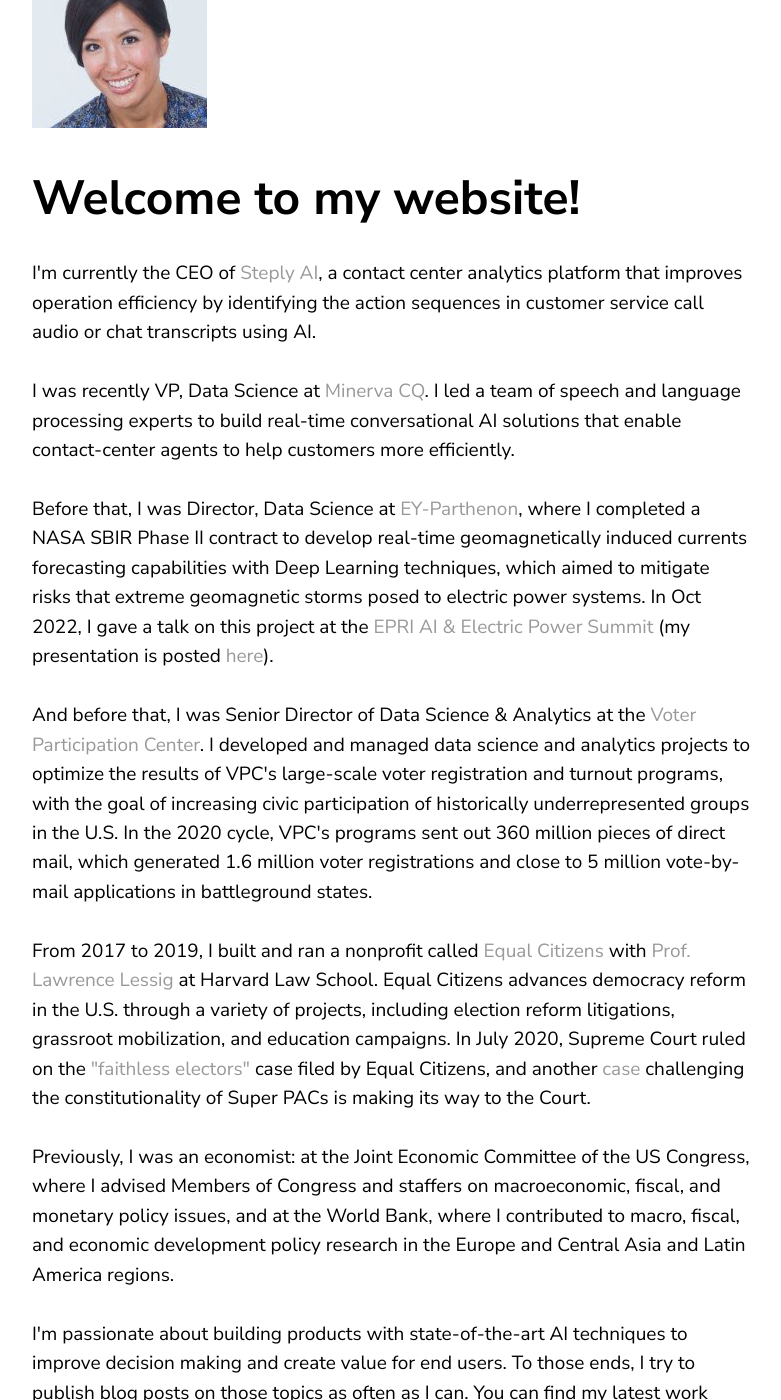
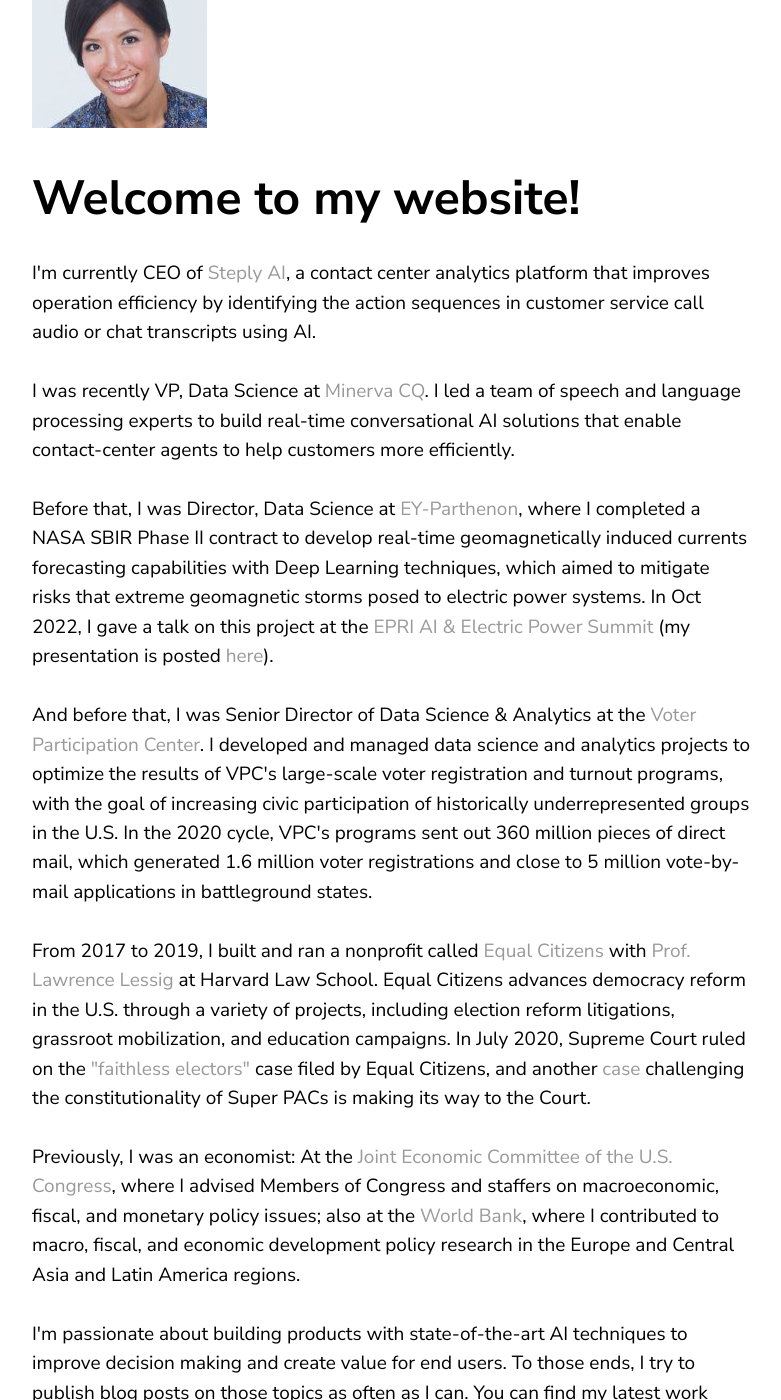
Before and after one commit to phoebetwong/phoebetwong.github.io, a Jekyll site: the page built from about.html, in a window 1280 px wide and 1400 px high, scrolled down 472 px. Shown: the whole window, without its empty margins (68-849 px from the left). Built offline with Jekyll 4.4.1, drawn with Linux system fonts in a browser that asks for light colours; a script that is not in the unit is left out.

Commit message:
2nd update about.html

```diff
--- a/about.html
+++ b/about.html
@@ -5,7 +5,7 @@
 <div class="blurb">
 	<img src="assets/head2.jpg" alt="Portfolio Picture"  height="175" width="175" class="headerimg">
 	<h1>Welcome to my website!</h1>
-	<p>I'm currently the CEO of <a href="https://steply.ai/" target="_blank">Steply AI</a>, a contact center analytics platform that improves operation efficiency by identifying the action sequences in customer service call audio or chat transcripts using AI.
+	<p>I'm currently CEO of <a href="https://steply.ai/" target="_blank">Steply AI</a>, a contact center analytics platform that improves operation efficiency by identifying the action sequences in customer service call audio or chat transcripts using AI.
 		<br><br>
 		I was recently VP, Data Science at <a href="https://www.minervacq.com/" target="_blank">Minerva CQ</a>. I led a team of speech and language processing experts to build real-time conversational AI solutions that enable contact-center agents to help customers more efficiently.
 		<br><br>
@@ -17,7 +17,7 @@
 		Equal Citizens advances democracy reform in the U.S. through a variety of projects, including election reform litigations, grassroot mobilization,
 		and education campaigns. In July 2020, Supreme Court ruled on the <a href="https://www.cbsnews.com/video/supreme-court-rules-states-can-punish-faithless-electors/" target="_blank"> "faithless electors"</a> case filed by Equal Citizens, and another <a href="https://www.alaskapublic.org/2019/11/04/judge-says-alaska-should-crack-down-on-unlimited-contributions-in-state-elections/" target="_blank">case</a> challenging the constitutionality of Super PACs is making its way to the Court.
 		<br><br>
-		Previously, I was an economist: at the Joint Economic Committee of the US Congress, where I advised Members of Congress and staffers on macroeconomic, fiscal, and monetary policy issues, and at the World Bank, where I contributed to macro, fiscal, and economic development policy research in the Europe and Central Asia and Latin America regions.
+		Previously, I was an economist: At the <a href="https://www.jec.senate.gov/public/" target="_blank">Joint Economic Committee of the U.S. Congress</a>, where I advised Members of Congress and staffers on macroeconomic, fiscal, and monetary policy issues; also at the <a href="https://www.worldbank.org/en/home" target="_blank"> World Bank</a>, where I contributed to macro, fiscal, and economic development policy research in the Europe and Central Asia and Latin America regions.
 		<br><br>
 		I'm passionate about building products with state-of-the-art AI techniques to improve decision making and create value for end users. To those ends, I try to publish blog posts on those topics as often as I can. You can find my latest work <a href="https://phoebetwong.github.io/mylatestwork.html" target="_blank"> here</a>.
 		<br><br>
```
